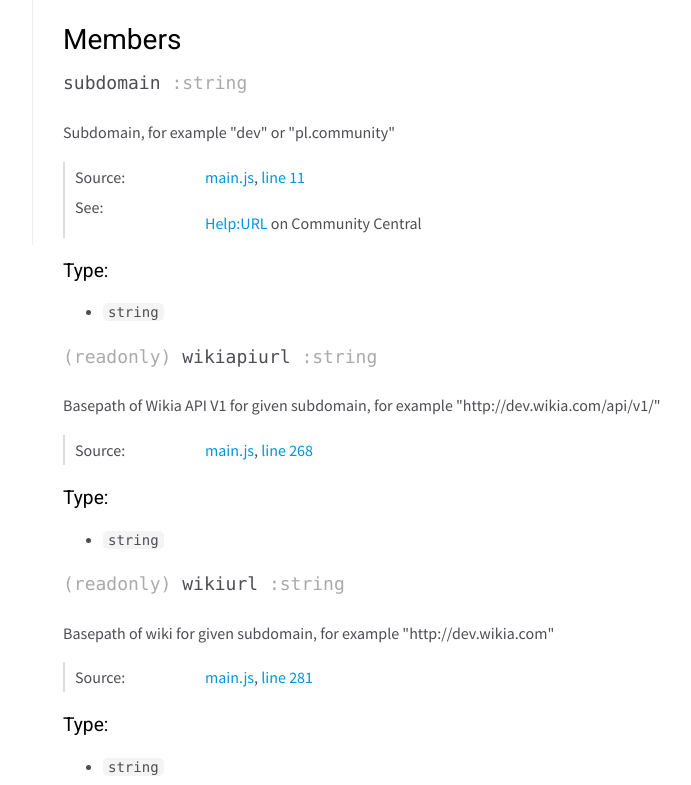
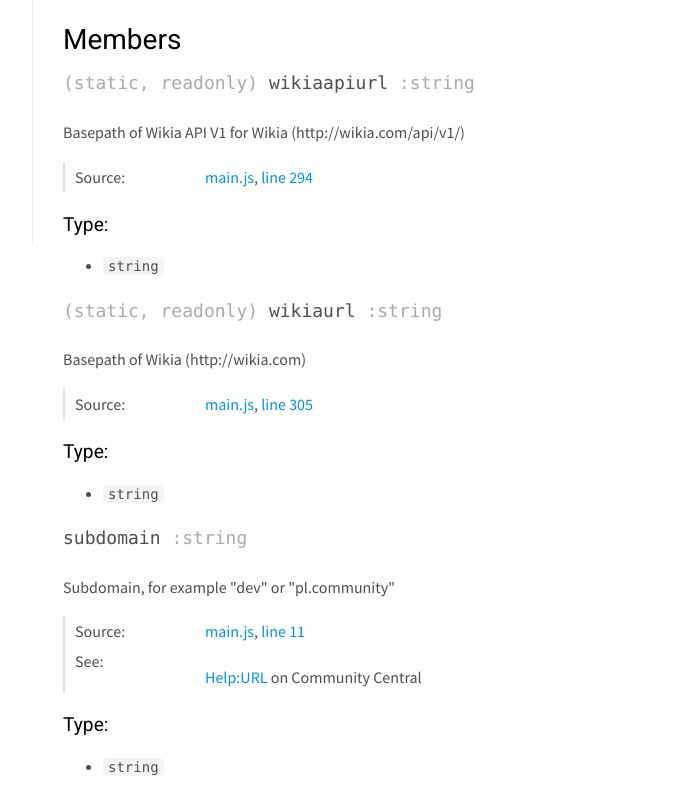
Before and after one commit to tchojnacki/nodewikiaapi, a website: page docs/WikiaAPI.html in a window 1280 px wide. Shown: the part 555-1340 px from the top of the page, without its empty margins (217-908 px from the left). Drawn offline with nearby package versions, Linux system fonts and the light colour scheme.

Commit message:
Add statics

```diff
--- a/docs/WikiaAPI.html
+++ b/docs/WikiaAPI.html
@@ -216,6 +216,154 @@
 
 
 <div class="section-members">
+<h4 class="name" id=".wikiaapiurl"><span class="type-signature">(static, readonly) </span>wikiaapiurl<span class="type-signature"> :string</span></h4>
+
+
+
+
+<div class="description">
+    <p>Basepath of Wikia API V1 for Wikia (http://wikia.com/api/v1/)</p>
+</div>
+
+
+
+
+
+<dl class="details">
+
+
+
+
+
+
+
+
+
+
+
+
+
+
+
+
+
+
+
+
+
+
+
+
+
+
+    <dt class="tag-source">Source:</dt>
+    <dd class="tag-source"><ul class="dummy"><li>
+        <a href="main.js.html">main.js</a>, <a href="main.js.html#line294">line 294</a>
+    </li></ul></dd>
+
+
+
+
+
+
+
+</dl>
+
+
+
+    <h5>Type:</h5>
+    <ul>
+        <li>
+
+<span class="param-type"><code>string</code></span>
+
+
+        </li>
+    </ul>
+
+
+
+
+
+</div>
+
+
+
+<div class="section-members">
+<h4 class="name" id=".wikiaurl"><span class="type-signature">(static, readonly) </span>wikiaurl<span class="type-signature"> :string</span></h4>
+
+
+
+
+<div class="description">
+    <p>Basepath of Wikia (http://wikia.com)</p>
+</div>
+
+
+
+
+
+<dl class="details">
+
+
+
+
+
+
+
+
+
+
+
+
+
+
+
+
+
+
+
+
+
+
+
+
+
+
+    <dt class="tag-source">Source:</dt>
+    <dd class="tag-source"><ul class="dummy"><li>
+        <a href="main.js.html">main.js</a>, <a href="main.js.html#line305">line 305</a>
+    </li></ul></dd>
+
+
+
+
+
+
+
+</dl>
+
+
+
+    <h5>Type:</h5>
+    <ul>
+        <li>
+
+<span class="param-type"><code>string</code></span>
+
+
+        </li>
+    </ul>
+
+
+
+
+
+</div>
+
+
+
+<div class="section-members">
 <h4 class="name" id="subdomain"><span class="type-signature"></span>subdomain<span class="type-signature"> :string</span></h4>
 
 
@@ -2786,7 +2934,7 @@
 <br class="clear">
 
 <footer>
-    Generated by <a href="https://github.com/jsdoc3/jsdoc">JSDoc 3.5.5</a> on Fri Oct 06 2017 16:06:40 GMT+0200 (Środkowoeuropejski czas letni) using the Minami theme.
+    Generated by <a href="https://github.com/jsdoc3/jsdoc">JSDoc 3.5.5</a> on Fri Oct 06 2017 16:15:39 GMT+0200 (Środkowoeuropejski czas letni) using the Minami theme.
 </footer>
 
 <script>prettyPrint();</script>
```
Also changed, not shown: docs/index.html (+1 -1 lines), docs/main.js.html (+25 -3 lines), main.js (+24 -2 lines), tests/class.test.js (+6 -1 lines).
